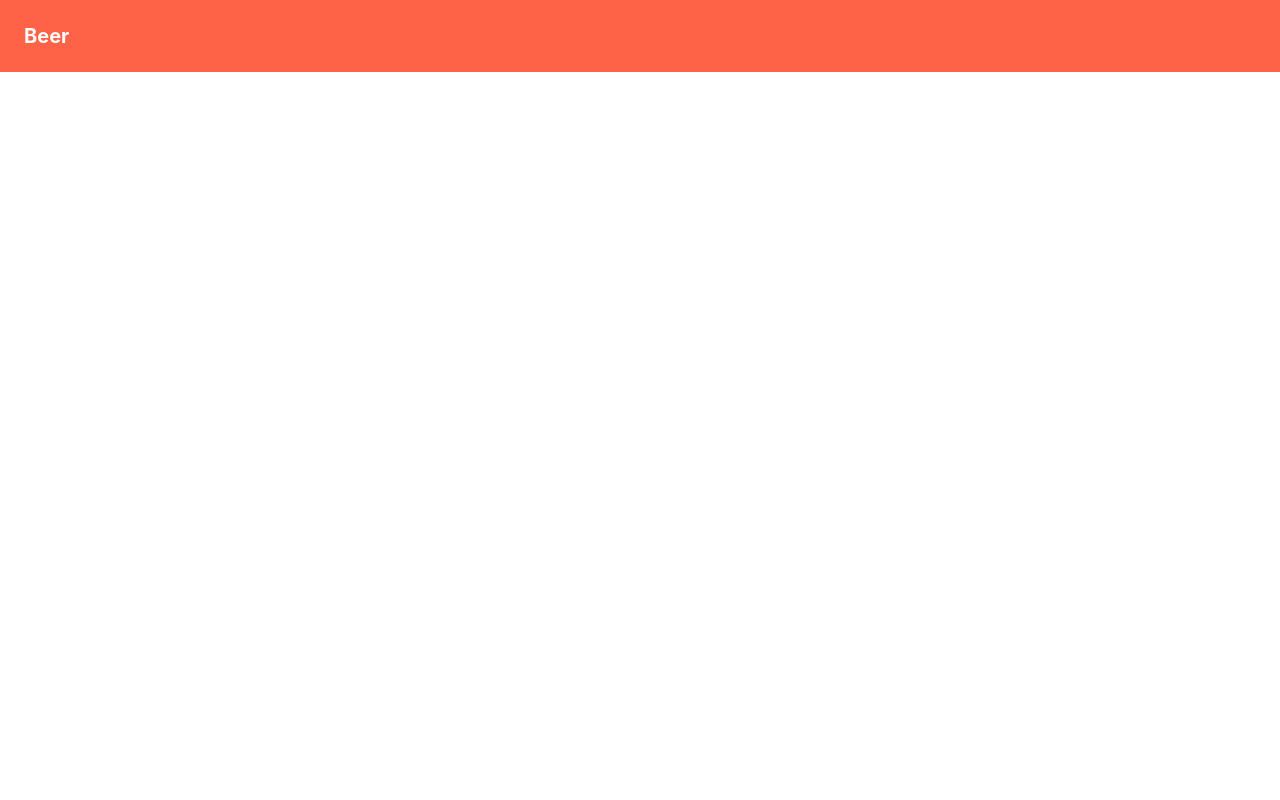
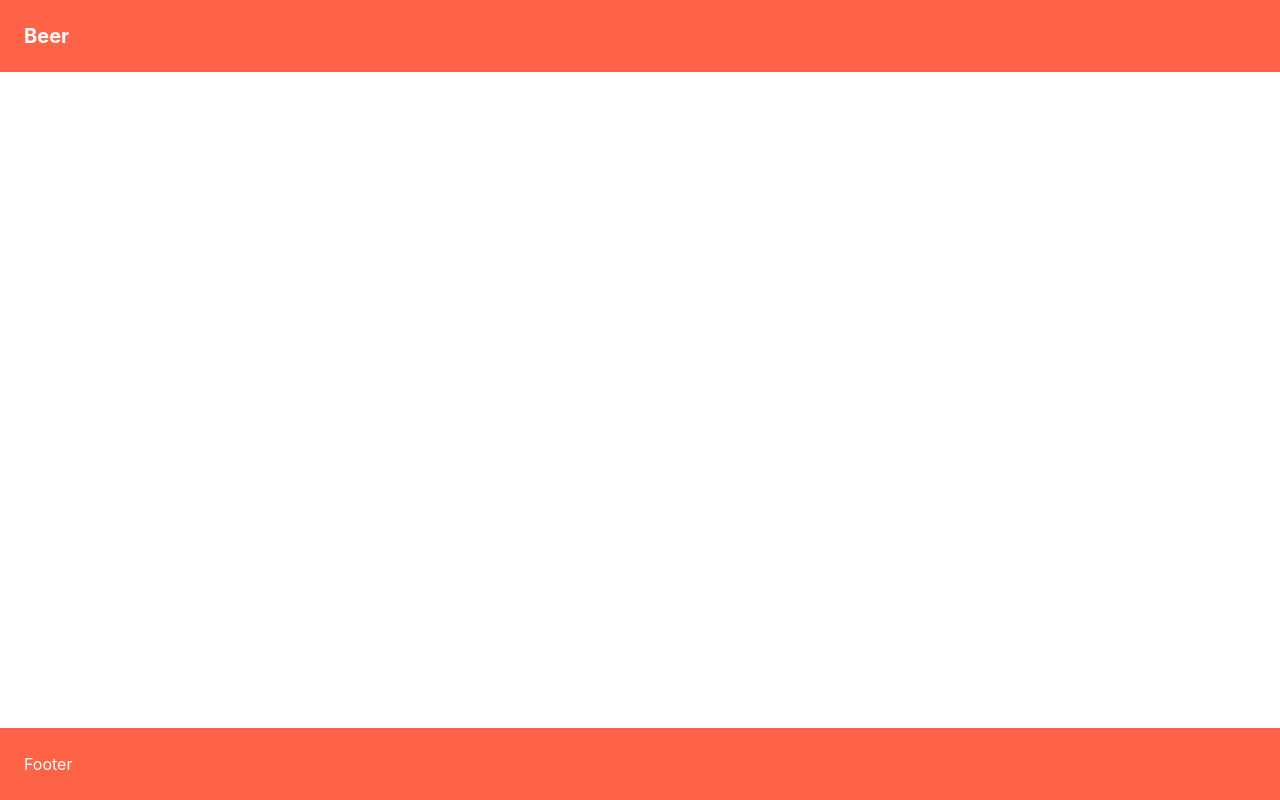
Before and after one commit to stefanomitello/react-beer, a React (Create React App) app: page / in a window 1280 px wide. Built offline with nearby package versions, Linux system fonts and the light colour scheme.

Commit message:
feat(footer): add component

```diff
--- a/src/App.tsx
+++ b/src/App.tsx
@@ -1,11 +1,13 @@
 import React from 'react';
 import Header from './components/header';
 import './App.css';
+import Footer from './components/footer';
 
 function App() {
   return (
     <>
       <Header />
+      <Footer />
     </>
   );
 }
--- /dev/null
+++ b/src/components/footer/index.tsx
@@ -0,0 +1,19 @@
+import React from 'react';
+import { Box, Flex, Heading } from "@chakra-ui/react";
+
+
+
+
+const Footer = () => {
+    return (
+        <>
+            <Flex as='footer' bottom="0" left="0" bg='tomato' w='100%' p={4} color='white' pos="fixed" zIndex={2}>
+                <Box p='2'>
+                    Footer
+                </Box>
+            </Flex>
+        </>
+    );
+}
+
+export default Footer;
```
